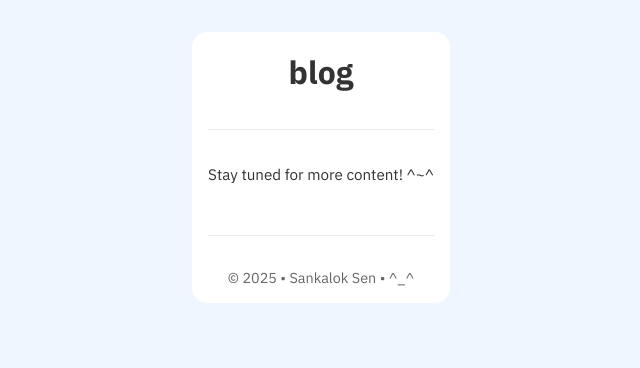
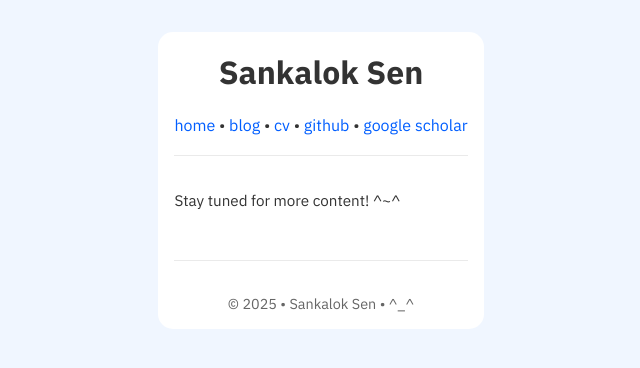
Before and after one commit to sankalok/sankalok.github.io, a Jekyll site: the page built from blog/blog_base.md, in a window 1280 px wide. Shown: the top 368 px of the page, without its empty margins (319-959 px from the left). Built offline with Jekyll 4.4.1, drawn with Linux system fonts in a browser that asks for light colours.

Commit message:
Update blog_base.html

```diff
--- a/_layouts/blog_base.html
+++ b/_layouts/blog_base.html
@@ -104,13 +104,14 @@
     <div class="container">
         <header>
 
-            <h1>{{ page.title | default: "blog" }}</h1>
-<!--             <nav>
+            <h1>{{ site.title | default: "blog" }}</h1>
+            <nav>
                 <a href="/">home</a> •
+                <a href=/blog/blog_base/">blog</a> •
                 <a href="/assets/cv.pdf">cv</a> •
                 <a href="https://github.com/sankalok">github</a> •
                 <a href="https://scholar.google.com/citations?user=NlxRNrUAAAAJ&hl=en">google scholar</a>
-            </nav> -->
+            </nav>
 <!--             <nav>
                 <a href="/">Home</a> •
                 <"a href="/about">About</a> •
```
